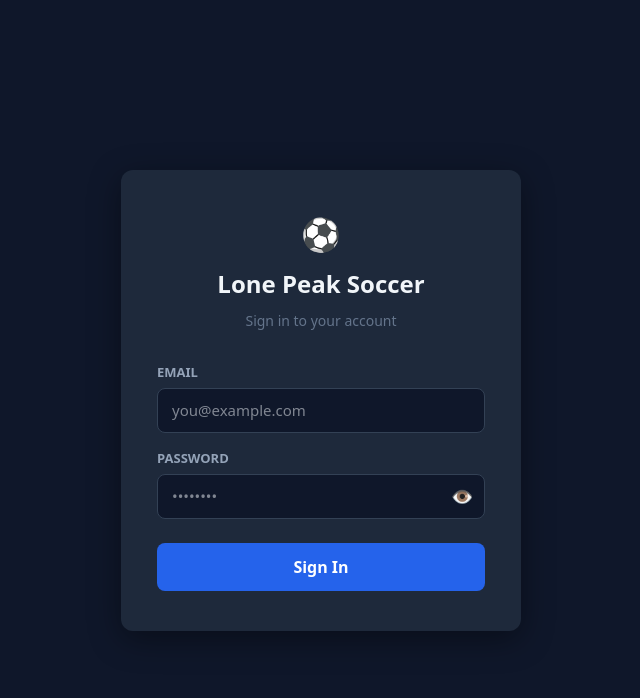
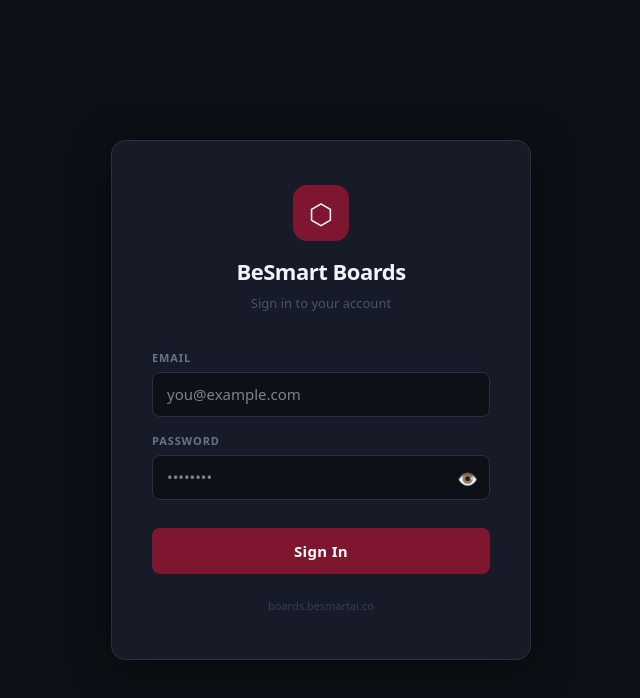
Before and after one commit to besmartaico/soccer-board, a Next.js app: page /login in a window 1280 px wide. Shown: the top 698 px of the page, without its empty margins (319-959 px from the left). Built offline with nearby package versions, Linux system fonts and the light colour scheme; no server answers.

Commit message:
Refactor login page styles and error handling

```diff
--- a/app/login/page.tsx
+++ b/app/login/page.tsx
@@ -12,75 +12,58 @@ export default function LoginPage() {
   const [loading, setLoading] = useState(false);
 
   async function handleLogin() {
-    setError("");
-    setLoading(true);
+    setError(""); setLoading(true);
     const { error } = await supabase.auth.signInWithPassword({ email, password });
     setLoading(false);
     if (error) { setError(error.message); return; }
     router.push("/app/teams");
   }
 
-  function onKeyDown(e: React.KeyboardEvent) {
-    if (e.key === "Enter") handleLogin();
-  }
+  function onKeyDown(e: React.KeyboardEvent) { if (e.key === "Enter") handleLogin(); }
 
   return (
-    <div style={{minHeight:"100vh",display:"flex",alignItems:"center",justifyContent:"center",background:"#0f172a"}}>
-      <div style={{background:"#1e293b",borderRadius:12,padding:"40px 36px",width:"100%",maxWidth:400,boxShadow:"0 8px 32px rgba(0,0,0,0.4)"}}>
-        <div style={{textAlign:"center",marginBottom:32}}>
-          <div style={{fontSize:32,marginBottom:8}}>⚽</div>
-          <h1 style={{color:"#f1f5f9",fontSize:24,fontWeight:700,margin:0}}>Lone Peak Soccer</h1>
-          <p style={{color:"#64748b",fontSize:14,margin:"8px 0 0"}}>Sign in to your account</p>
+    <div style={{minHeight:"100vh",display:"flex",alignItems:"center",justifyContent:"center",background:"#0d1117"}}>
+      <div style={{background:"#161b27",borderRadius:14,padding:"44px 40px",width:"100%",maxWidth:420,boxShadow:"0 8px 40px rgba(0,0,0,0.6)",border:"1px solid #2a3040"}}>
+        <div style={{textAlign:"center",marginBottom:36}}>
+          <div style={{width:56,height:56,background:"#7f1630",borderRadius:14,display:"flex",alignItems:"center",justifyContent:"center",fontSize:28,margin:"0 auto 14px"}}>⬡</div>
+          <h1 style={{color:"#f1f5f9",fontSize:22,fontWeight:800,margin:"0 0 6px",letterSpacing:"-0.5px"}}>BeSmart Boards</h1>
+          <p style={{color:"#475569",fontSize:13,margin:0}}>Sign in to your account</p>
         </div>
 
         {error && (
-          <div style={{background:"#7f1d1d",color:"#fca5a5",padding:"10px 14px",borderRadius:8,fontSize:14,marginBottom:16}}>
+          <div style={{background:"rgba(127,22,48,0.2)",color:"#fca5a5",padding:"10px 14px",borderRadius:8,fontSize:13,marginBottom:16,border:"1px solid rgba(127,22,48,0.4)"}}>
             {error}
           </div>
         )}
 
         <div style={{marginBottom:16}}>
-          <label style={{display:"block",color:"#94a3b8",fontSize:13,fontWeight:600,marginBottom:6}}>EMAIL</label>
-          <input
-            type="email"
-            value={email}
-            onChange={e=>setEmail(e.target.value)}
-            onKeyDown={onKeyDown}
-            placeholder="you@example.com"
-            style={{width:"100%",padding:"10px 14px",background:"#0f172a",border:"1px solid #334155",borderRadius:8,color:"#f1f5f9",fontSize:15,outline:"none",boxSizing:"border-box"}}
-          />
+          <label style={{display:"block",color:"#64748b",fontSize:11,fontWeight:700,marginBottom:6,letterSpacing:"0.08em"}}>EMAIL</label>
+          <input type="email" value={email} onChange={e=>setEmail(e.target.value)} onKeyDown={onKeyDown}
+            placeholder="you@example.com" autoComplete="email"
+            style={{width:"100%",padding:"10px 14px",background:"#0d1117",border:"1px solid #2a3040",borderRadius:8,color:"#f1f5f9",fontSize:15,outline:"none",boxSizing:"border-box"}}/>
         </div>
 
-        <div style={{marginBottom:24}}>
-          <label style={{display:"block",color:"#94a3b8",fontSize:13,fontWeight:600,marginBottom:6}}>PASSWORD</label>
+        <div style={{marginBottom:28}}>
+          <label style={{display:"block",color:"#64748b",fontSize:11,fontWeight:700,marginBottom:6,letterSpacing:"0.08em"}}>PASSWORD</label>
           <div style={{position:"relative"}}>
-            <input
-              type={showPw ? "text" : "password"}
-              value={password}
-              onChange={e=>setPassword(e.target.value)}
-              onKeyDown={onKeyDown}
-              placeholder="••••••••"
-              style={{width:"100%",padding:"10px 44px 10px 14px",background:"#0f172a",border:"1px solid #334155",borderRadius:8,color:"#f1f5f9",fontSize:15,outline:"none",boxSizing:"border-box"}}
-            />
-            <button
-              type="button"
-              onClick={()=>setShowPw(s=>!s)}
-              style={{position:"absolute",right:12,top:"50%",transform:"translateY(-50%)",background:"none",border:"none",cursor:"pointer",color:"#64748b",fontSize:18,padding:0,lineHeight:1}}
-              title={showPw ? "Hide password" : "Show password"}
-            >
-              {showPw ? "🙈" : "👁"}
+            <input type={showPw?"text":"password"} value={password} onChange={e=>setPassword(e.target.value)} onKeyDown={onKeyDown}
+              placeholder="••••••••" autoComplete="current-password"
+              style={{width:"100%",padding:"10px 44px 10px 14px",background:"#0d1117",border:"1px solid #2a3040",borderRadius:8,color:"#f1f5f9",fontSize:15,outline:"none",boxSizing:"border-box"}}/>
+            <button type="button" onClick={()=>setShowPw(s=>!s)}
+              style={{position:"absolute",right:12,top:"50%",transform:"translateY(-50%)",background:"none",border:"none",cursor:"pointer",color:"#64748b",fontSize:17,padding:0,lineHeight:1}}>
+              {showPw?"🙈":"👁"}
             </button>
           </div>
         </div>
 
-        <button
-          type="button"
-          onClick={handleLogin}
-          disabled={loading}
-          style={{width:"100%",padding:"12px",background:loading?"#1e3a5f":"#2563eb",color:"#fff",border:"none",borderRadius:8,fontSize:16,fontWeight:700,cursor:loading?"not-allowed":"pointer",transition:"background 0.2s"}}
-        >
-          {loading ? "Signing in…" : "Sign In"}
+        <button type="button" onClick={handleLogin} disabled={loading}
+          style={{width:"100%",padding:"12px",background:loading?"#4a0e1c":"#7f1630",color:"#fff",border:"none",borderRadius:8,fontSize:15,fontWeight:700,cursor:loading?"not-allowed":"pointer",transition:"background 0.2s",letterSpacing:"0.02em"}}>
+          {loading?"Signing in…":"Sign In"}
         </button>
+
+        <p style={{textAlign:"center",color:"#334155",fontSize:11,marginTop:24,marginBottom:0}}>
+          boards.besmartai.co
+        </p>
       </div>
     </div>
   );
```
